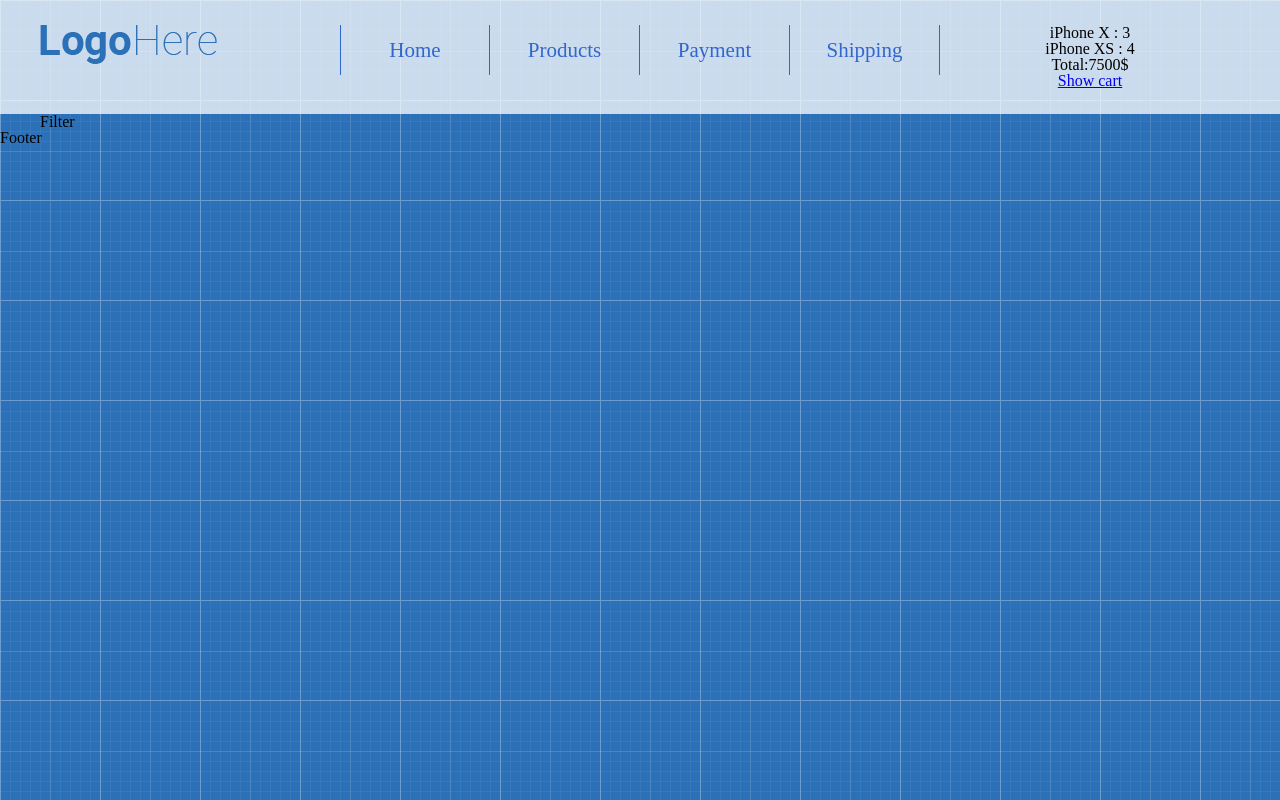
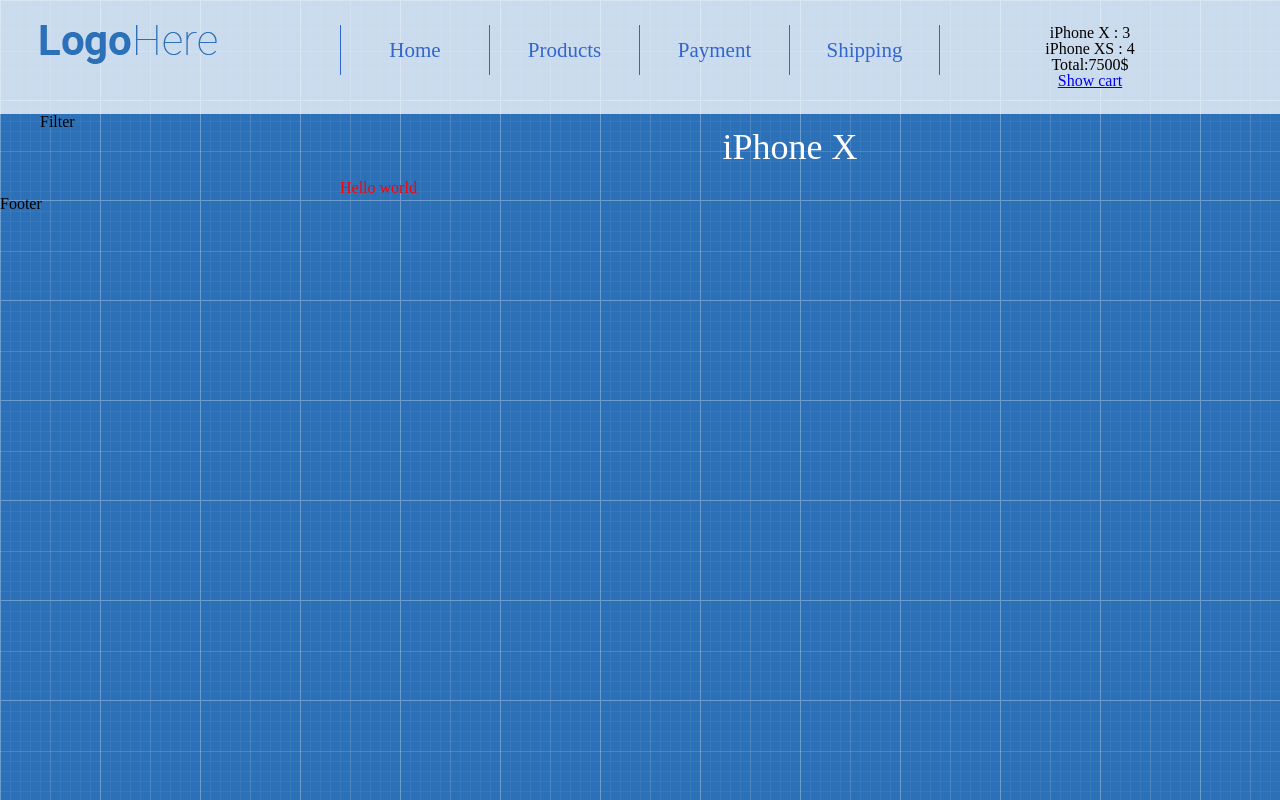
Before and after one commit to YakovlevDS/react-poject, a React (Create React App) app: page /products/1 in a window 1280 px wide. Built offline with nearby package versions, Linux system fonts and the light colour scheme.

Commit message:
add ProductPage

```diff
--- a/src/App/Main/Main.js
+++ b/src/App/Main/Main.js
@@ -5,6 +5,7 @@ import CartPage from './CartPage/CartPage'
 import PaymentPage from './PaymentPage/PaymentPage'
 import ProductList from './Products/ProductList'
 import ShippingPage from './ShippingPage/ShippingPage'
+import ProductPage from './ProductPage/ProductPage'
 
 const Main = ({
     addProductToCart,
@@ -30,7 +31,8 @@ const Main = ({
                         />} />
                         <Route path="/payment" component={PaymentPage}/>
                         <Route path="/shipping" component={ShippingPage}/>
-                        <Route path="/" exact component={Testimonials}/>
+                        <Route path="/" exact component={Testimonials} />
+                        <Route path="/products/:id" component={ProductPage}/>
                     </div>
                 </div>
             </div>
--- /dev/null
+++ b/src/App/Main/ProductPage/ProductPage.js
@@ -0,0 +1,17 @@
+import React from 'react'
+import { getProductsObject } from '../Products/products'
+  import products from '../Products/products'
+const ProductPage = ({ match,
+productsObject=getProductsObject(products),}) => {
+  console.log(match)
+  const id = match.params.id
+
+  return (
+    <>
+      <h1 className="page-title">{productsObject[id].name}</h1>
+      <p dangerouslySetInnerHTML={{ __html:productsObject[id].fullDescription}}></p>
+      </>
+  )
+
+ }
+export default ProductPage
--- a/src/App/Main/Products/ProductListItem.js
+++ b/src/App/Main/Products/ProductListItem.js
@@ -2,7 +2,8 @@ import React, { Component } from 'react'
 import PropTypes from 'prop-types'
 import "./ProductListItem.css"
 import Quantity from '../../../Components/Quantity/Quantity'
-
+import ProductList from './ProductList'
+import {Link} from 'react-router-dom'
 class ProductListItem extends Component {
 
 
@@ -39,7 +40,7 @@ class ProductListItem extends Component {
                 <div className="product-img">
                     <img src={image} alt={name} />
                 </div>
-                <div className="product-title">{name}</div>
+                <div className="product-title"><Link to={`/products/${id}`}>{name}</Link></div>
                 <div className="product-description">{description}</div>
                 <div className="product-features">Type: {type}</div>
                 <div className="product-features">Capacity: {capacity}Gb</div>
--- a/src/App/Main/Products/products.js
+++ b/src/App/Main/Products/products.js
@@ -6,7 +6,8 @@ const products = [
         type:"phone",
         capacity:64,
         price:500,
-        image:"images/iphone.png",
+        image: "images/iphone.png",
+        fullDescription:'<div class="red">Hello world</div>',
     },
     {
         id:2,
--- a/src/common/style/base.css
+++ b/src/common/style/base.css
@@ -38,6 +38,9 @@ body {
 	font-size: 36px;
 	margin: 15px 0;
 }
+.red{
+	color:red
+}
 
 @media(min-width: 768px) {
 	.container {
```
